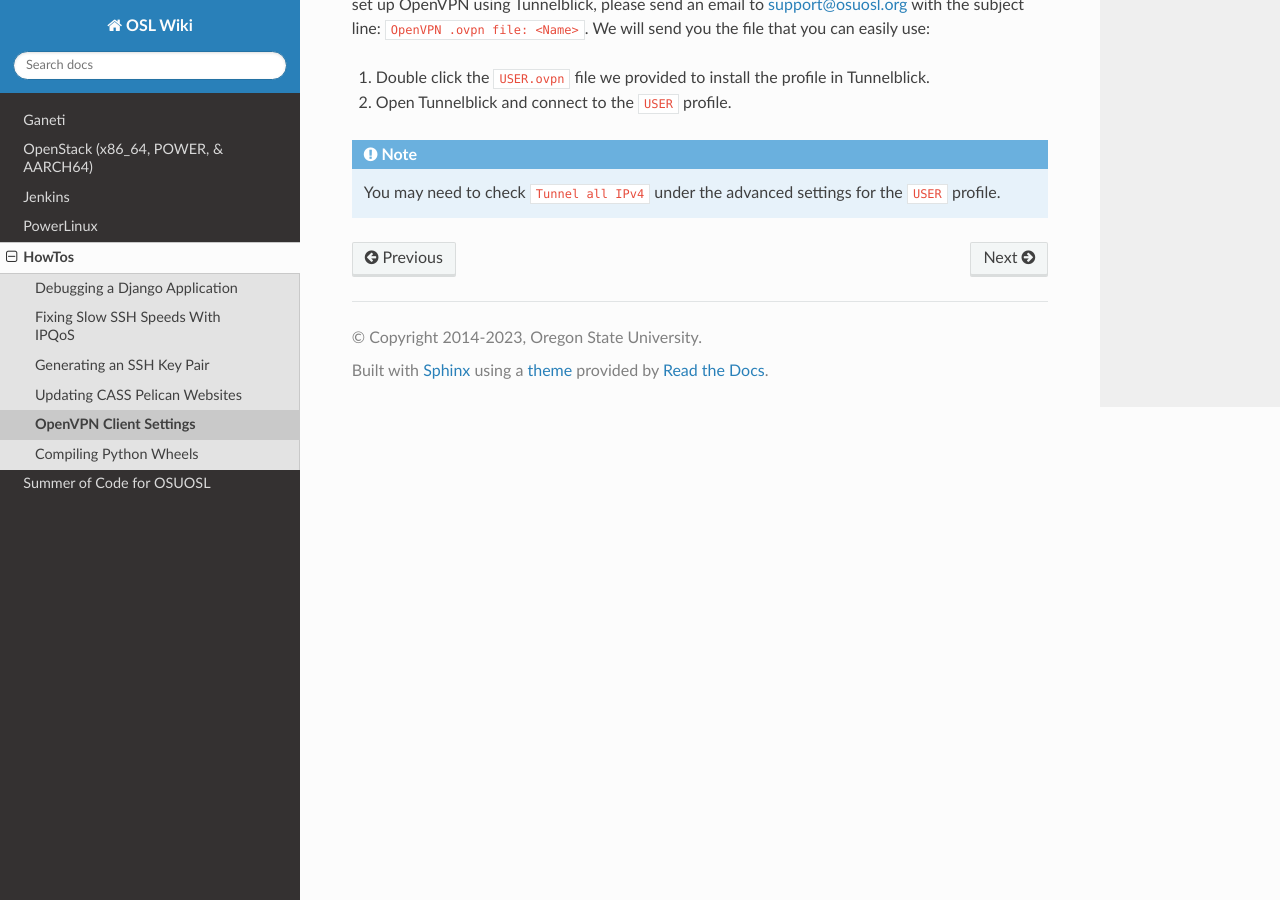
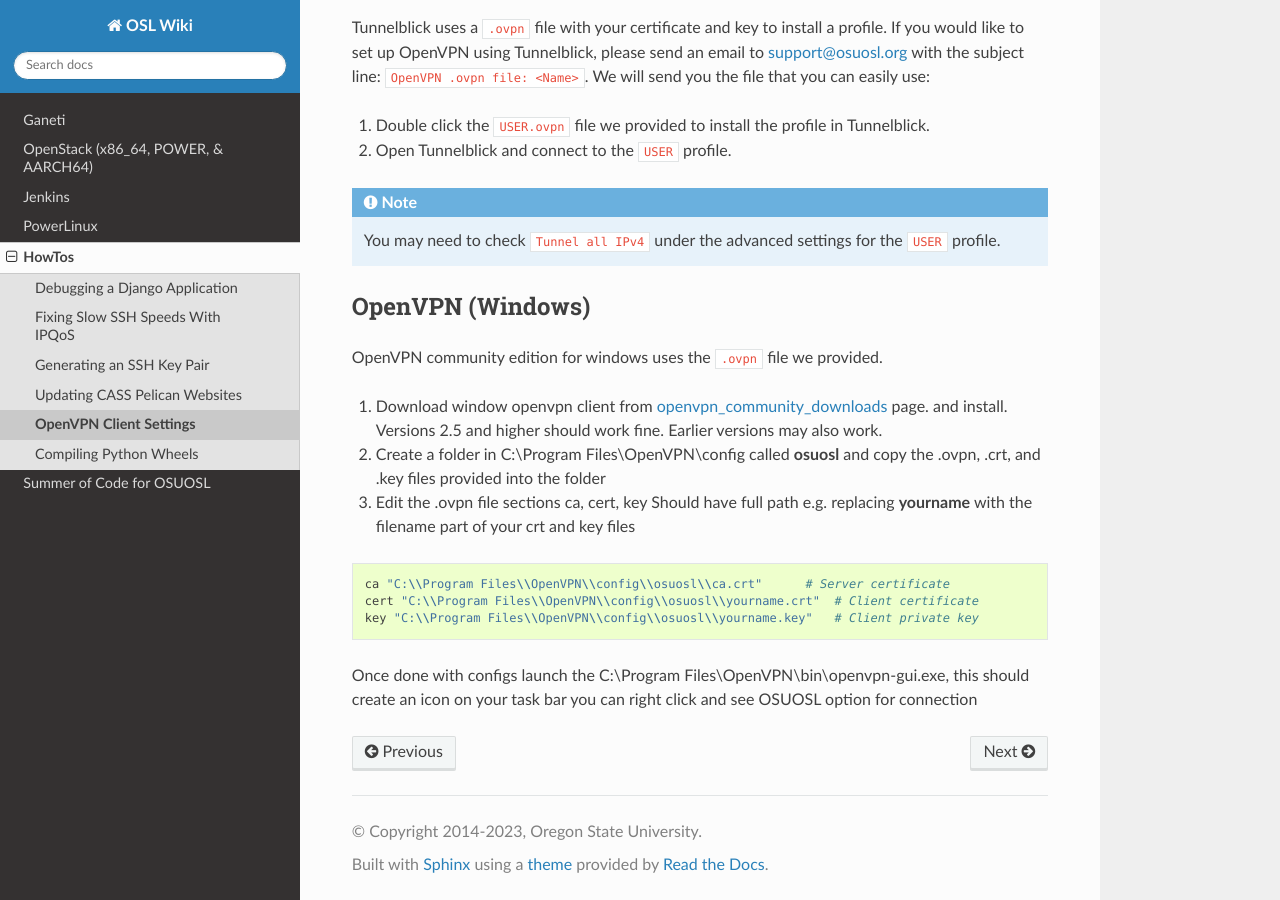
Before and after one commit to osuosl/wiki, a Sphinx documentation site: the page built from source/howtos/vpn_config.rst, in a window 1280 px wide and 900 px high, scrolled down 3830 px. Built offline with Sphinx 7.4.7 and the Read the Docs theme 2.0.0, drawn with Linux system fonts in a browser that asks for light colours; some of the changed text lies outside the part shown.

Commit message:
Update vpn_config.rst
Instructions for windows users

```diff
--- a/source/howtos/vpn_config.rst
+++ b/source/howtos/vpn_config.rst
@@ -15,6 +15,7 @@
 - Ubuntu 18.04, 20.04, 22.04
 - Mac OS
 - Fedora
+- Windows 10, 11
 
 What you need
 -------------
@@ -173,3 +174,23 @@
     You may need to check ``Tunnel all IPv4`` under the advanced settings for the ``USER`` profile.
 
 .. _downloads: https://tunnelblick.net/downloads.html
+
+OpenVPN (Windows)
+------------------
+
+OpenVPN community edition for windows uses the ``.ovpn`` file we provided.
+
+#. Download window openvpn client from openvpn_community_downloads_ page. and install. Versions 2.5 and higher should work fine. Earlier versions may also work.
+#. Create a folder in C:\\Program Files\\OpenVPN\\config called **osuosl** and copy the .ovpn, .crt, and .key files provided into the folder
+#. Edit the .ovpn file sections ca, cert, key
+   Should have full path e.g. replacing **yourname** with the filename part of your crt and key files
+
+.. code-block::
+
+ ca "C:\\Program Files\\OpenVPN\\config\\osuosl\\ca.crt"      # Server certificate
+ cert "C:\\Program Files\\OpenVPN\\config\\osuosl\\yourname.crt"  # Client certificate
+ key "C:\\Program Files\\OpenVPN\\config\\osuosl\\yourname.key"   # Client private key
+
+Once done with configs launch the C:\\Program Files\\OpenVPN\\bin\\openvpn-gui.exe, this should create an icon on your task bar you can right click and see OSUOSL option for connection
+
+.. _openvpn_community_downloads: https://openvpn.net/community-downloads/
```
